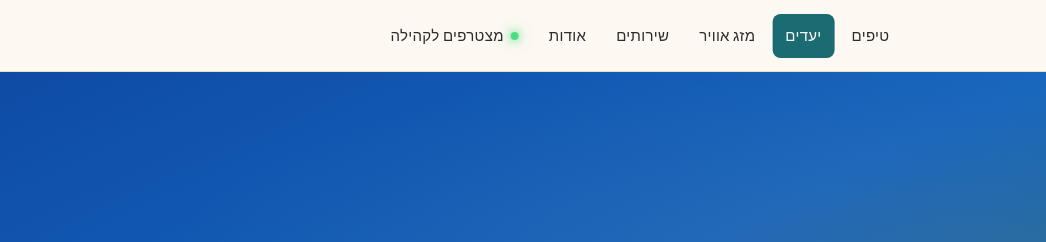
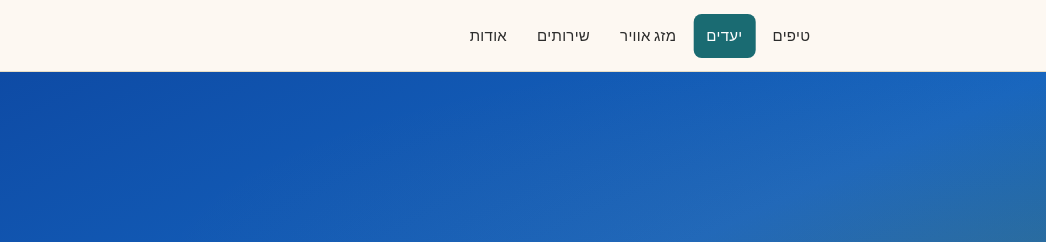
Before and after one commit to ormanela2/tripWithKidsBlog, a plain HTML site: page athens.html in a window 1280 px wide. Shown: the top 242 px of the page, 0-1046 px from the left. Drawn offline with nearby package versions, Linux system fonts and the light colour scheme.

Commit message:
Add files via upload

```diff
--- a/athens.html
+++ b/athens.html
@@ -322,7 +322,6 @@
       <li><a href="weather.html" class="nav__link">מזג אוויר</a></li>
       <li><a href="packages.html" class="nav__link">שירותים</a></li>
       <li><a href="about.html" class="nav__link">אודות</a></li>
-      <li><a href="#newsletter" class="nav__link nav__link--community">מצטרפים לקהילה</a></li>
     </ul>
     <div class="nav__mobile-actions">
       <a href="https://wa.me/972546758145?text=%D7%94%D7%99%D7%99%2C%20%D7%90%D7%A0%D7%99%20%D7%A8%D7%95%D7%A6%D7%94%20%D7%9C%D7%A9%D7%9E%D7%95%D7%A2%20%D7%A2%D7%9C%20%D7%AA%D7%9B%D7%A0%D7%95%D7%9F%20%D7%98%D7%99%D7%95%D7%9C%21" class="nav__whatsapp-mobile" aria-label="וואטסאפ"><svg viewBox="0 0 24 24" fill="currentColor" style="width:24px;height:24px;"><path d="M17.472 14.382c-.297-.149-1.758-.867-2.03-.967-.273-.099-.471-.148-.67.15-.197.297-.767.966-.94 1.164-.173.199-.347.223-.644.075-.297-.15-1.255-.463-2.39-1.475-.883-.788-1.48-1.761-1.653-2.059-.173-.297-.018-.458.13-.606.134-.133.298-.347.446-.52.149-.174.198-.298.298-.497.099-.198.05-.371-.025-.52-.075-.149-.669-1.612-.916-2.207-.242-.579-.487-.5-.669-.51-.173-.008-.371-.01-.57-.01-.198 0-.52.074-.792.372-.272.297-1.04 1.016-1.04 2.479 0 1.462 1.065 2.875 1.213 3.074.149.198 2.096 3.2 5.077 4.487.709.306 1.262.489 1.694.625.712.227 1.36.195 1.871.118.571-.085 1.758-.719 2.006-1.413.248-.694.248-1.289.173-1.413-.074-.124-.272-.198-.57-.347m-5.421 7.403h-.004a9.87 9.87 0 01-5.031-1.378l-.361-.214-3.741.982.998-3.648-.235-.374a9.86 9.86 0 01-1.51-5.26c.001-5.45 4.436-9.884 9.888-9.884 2.64 0 5.122 1.03 6.988 2.898a9.825 9.825 0 012.893 6.994c-.003 5.45-4.437 9.884-9.885 9.884m8.413-18.297A11.815 11.815 0 0012.05 0C5.495 0 .16 5.335.157 11.892c0 2.096.547 4.142 1.588 5.945L.057 24l6.305-1.654a11.882 11.882 0 005.683 1.448h.005c6.554 0 11.89-5.335 11.893-11.893a11.821 11.821 0 00-3.48-8.413z"/></svg></a>
@@ -337,7 +336,6 @@
     <a href="weather.html" class="nav__link">מזג אוויר</a>
     <a href="packages.html" class="nav__link">שירותים</a>
     <a href="about.html" class="nav__link">אודות</a>
-    <a href="#newsletter" class="nav__link nav__link--community">מצטרפים לקהילה</a>
   </div>
 </nav>
 
```
